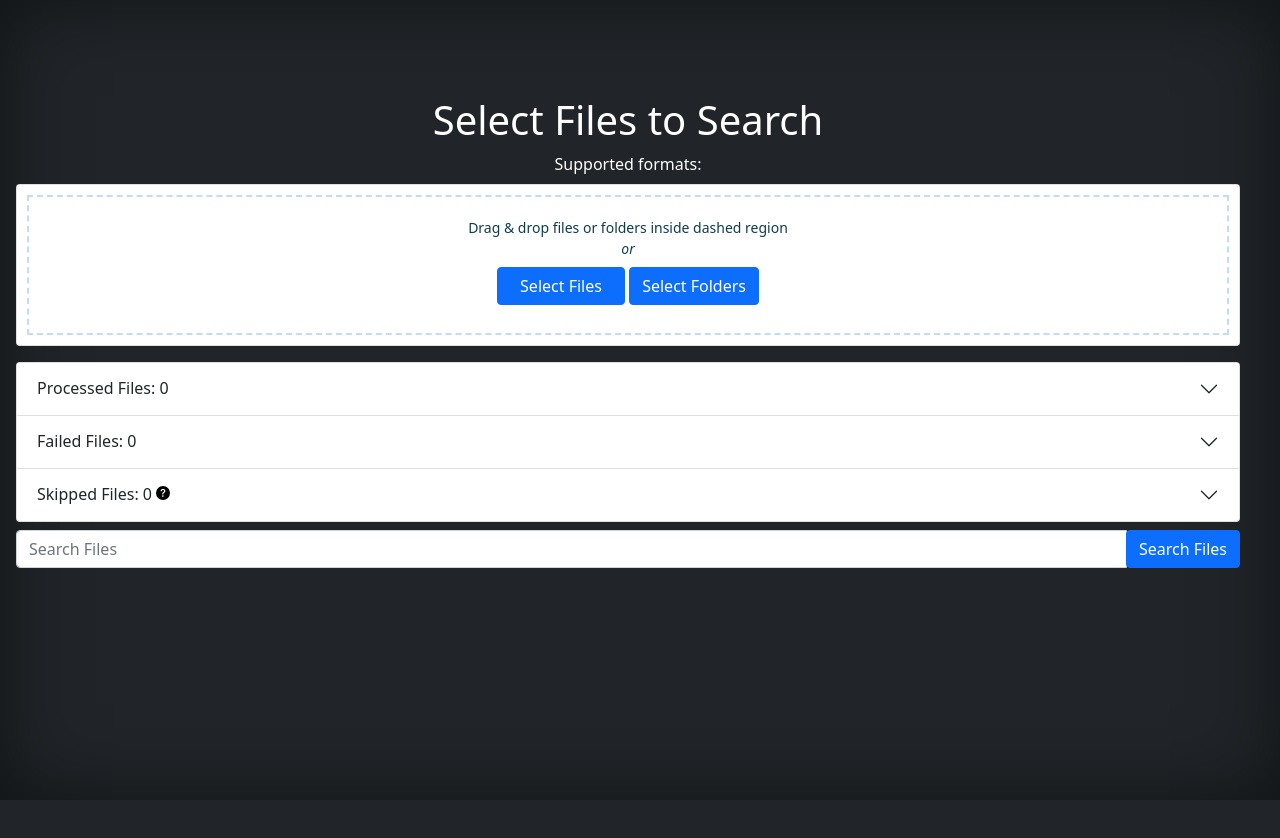
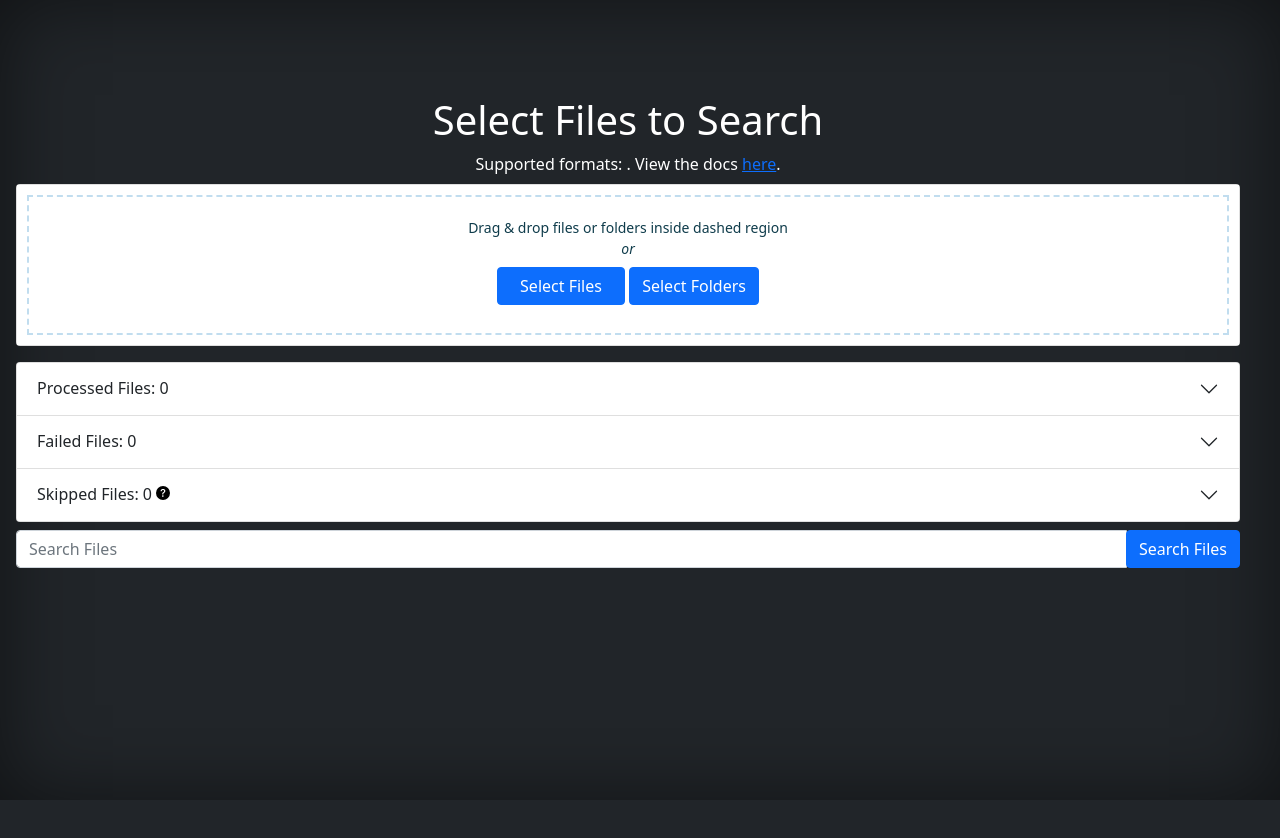
Before and after one commit to Balearica/text-search-files, a plain HTML site: page index.html in a window 1280 px wide. Drawn offline with Linux system fonts and the light colour scheme; no server answers.

Commit message:
Added link to docs

```diff
--- a/index.html
+++ b/index.html
@@ -75,7 +75,7 @@
 				<div class="col" style="display:inline-block;width:50%">
 					<div class="pb-2" id="titleArea">
 						<h1>Select Files to Search</h1>
-						<t>Supported formats: <span id="supportedFormats"></span></t>
+						<t>Supported formats: <span id="supportedFormats"></span>. View the docs <a target="_blank" rel="noopener noreferrer" href="https://docs.texti.net">here</a>.</t>
 					</div>
 					<div class="mb-3">
 						<div class="card">
```
